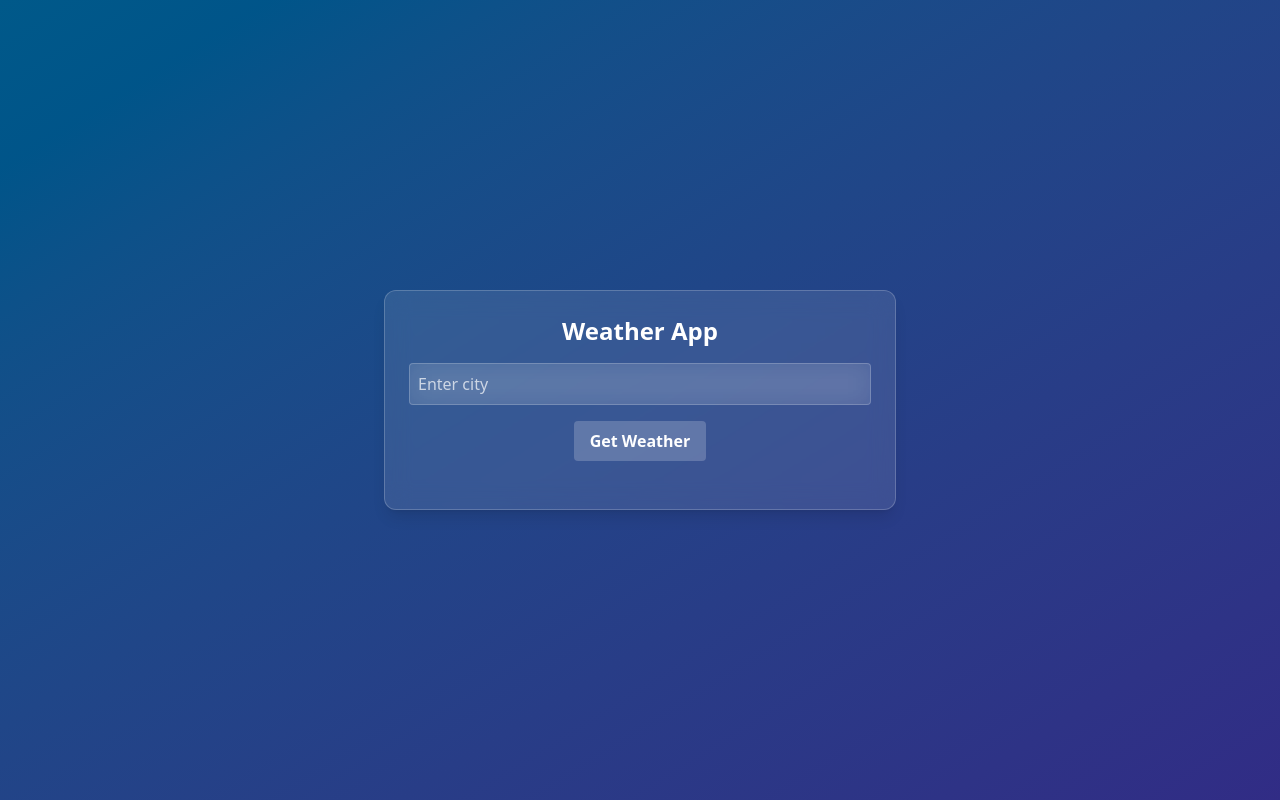
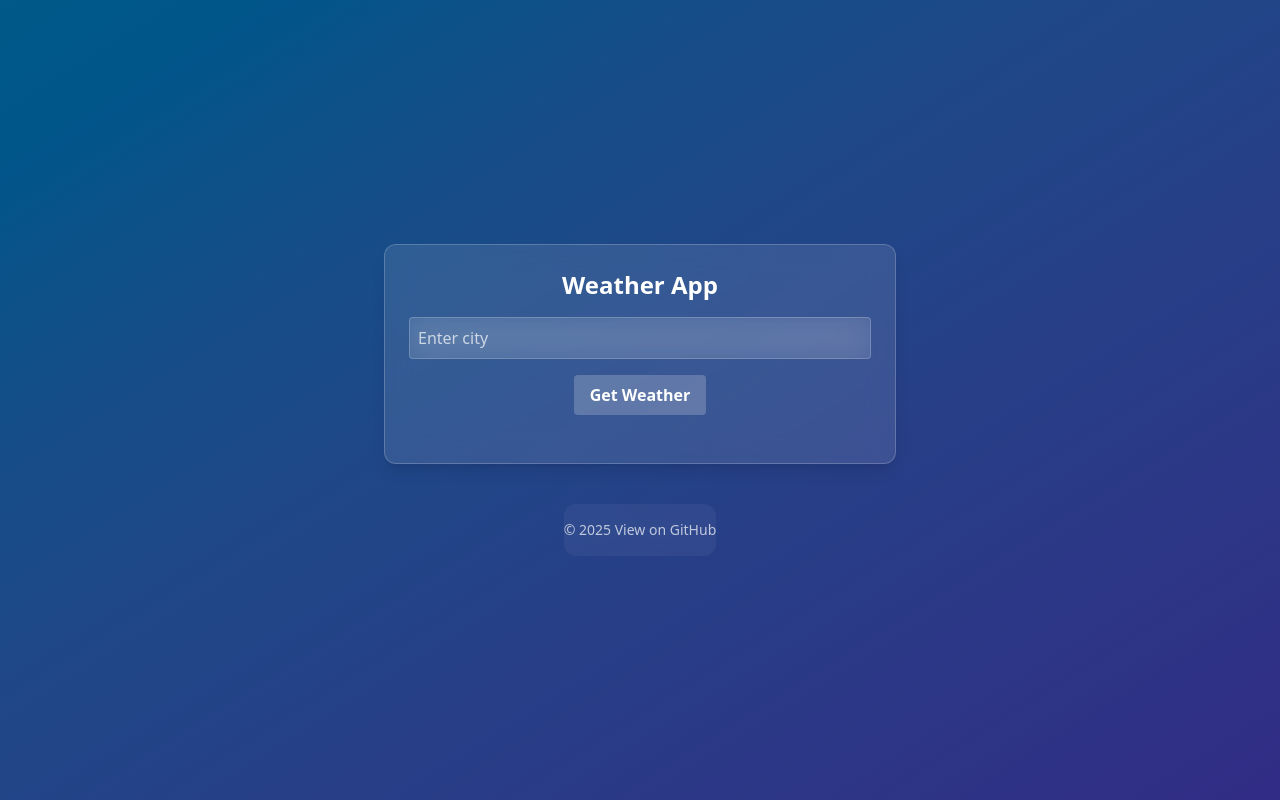
Before and after one commit to asosa223/Weather-App-V2, a website built with Vite: page index.html in a window 1280 px wide. Built offline with nearby package versions, Linux system fonts and the light colour scheme; no server answers.

Commit message:
Added link to github repo

```diff
--- a/index.html
+++ b/index.html
@@ -6,7 +6,7 @@
     <link href="/src/style.css" rel="stylesheet">
     <title>Weather App</title>
   </head>
-  <body class="flex items-center justify-center min-h-screen bg-gradient-to-br from-sky-800 to-indigo-900 text-white">
+  <body class="flex items-center justify-center min-h-screen bg-gradient-to-br from-sky-800 to-indigo-900 text-white flex-col">
     <div class="bg-white/10 backdrop-blur-md p-6 rounded-xl shadow-lg border border-white/20 w-full max-w-lg text-center">
       <h1 class="text-2xl font-bold mb-4">Weather App</h1>
       <input
@@ -23,6 +23,12 @@
       </button>
       <div id="weatherResult" class="mt-6 text-md"></div>
     </div>
+    <footer class="mt-10 text-center text-sm text-white/70 bg-white/5 backdrop-blur-sm py-4 rounded-xl">
+      &copy; <span id="year"></span>
+      <a href="https://github.com/asosa223/Weather-App-V2" target="_blank" class=" hover:text-white">
+        View on GitHub
+      </a>
+    </footer>
     <script type="module" src="/src/main.js"></script>
   </body>
 </html>
--- a/src/main.js
+++ b/src/main.js
@@ -66,3 +66,5 @@ document.getElementById("getWeather").addEventListener("click", async () => {
 
   weatherDiv.innerHTML = currentHTML + forecastHTML;
 });
+
+document.getElementById("year").textContent = new Date().getFullYear();
```
